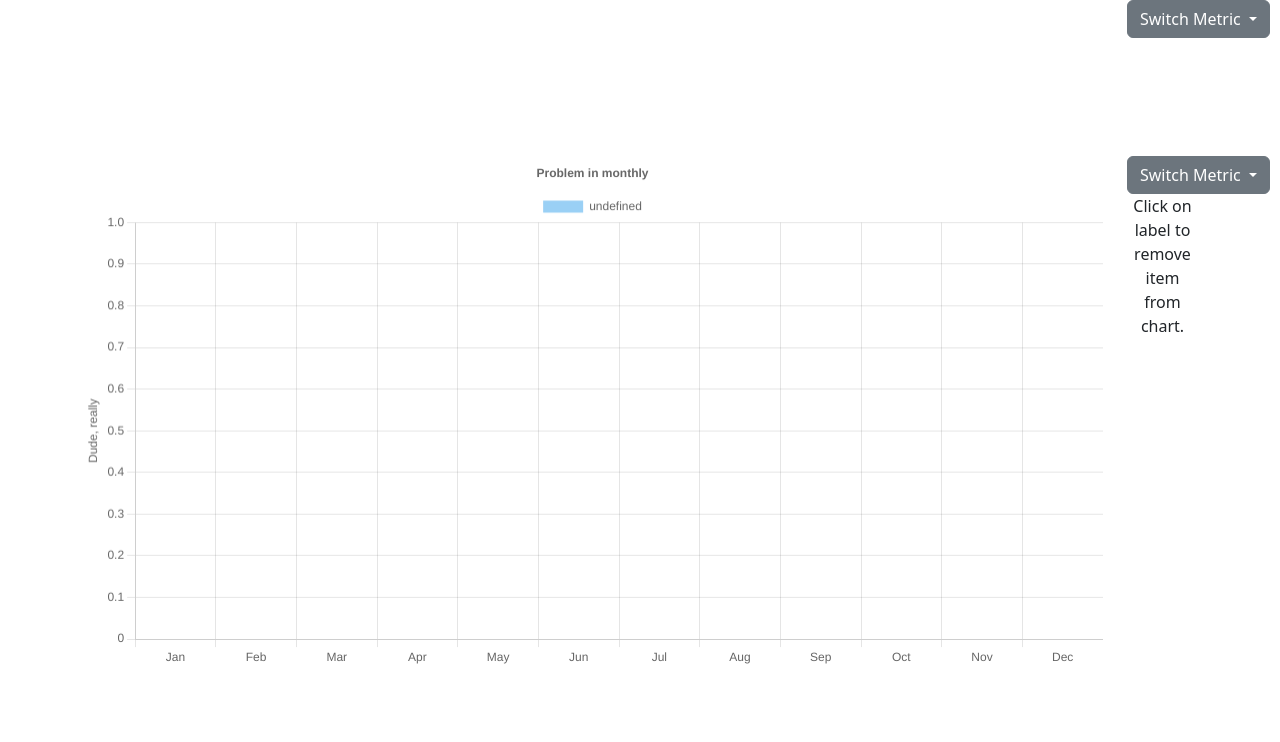
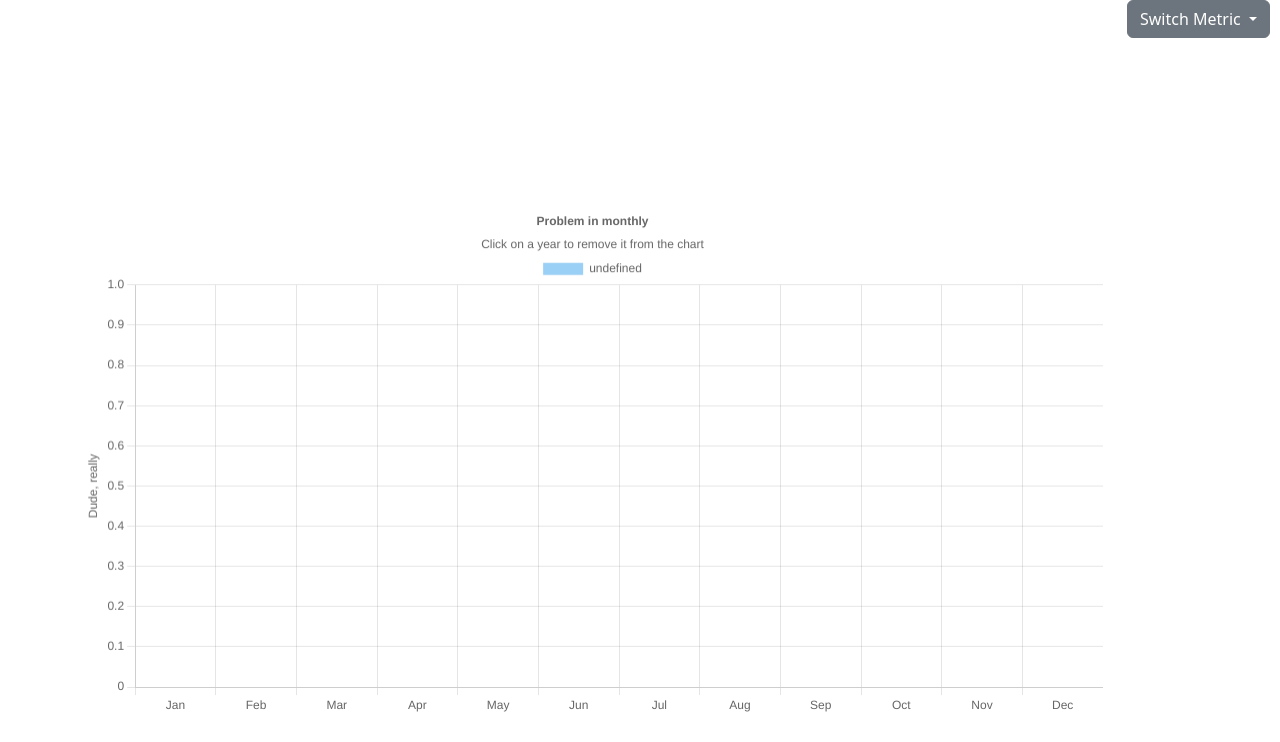
Before and after one commit to biketobass/NerdDat, a Django app: a page that uses strava_info/templates/strava_info/charts.html in a window 1280 px wide. Shown: the part 58-800 px from the top of the page. Run offline with Django 4.2, Linux system fonts and the light colour scheme; a user stored in the database is signed in; tables that the repository leaves empty hold one stand-in row (values such as "Sample post"); data that the repository does not hold is empty; a map, chart or similar area stays blank.

Commit message:
Added legend title for monthly charts

```diff
--- a/strava_info/templates/strava_info/charts.html
+++ b/strava_info/templates/strava_info/charts.html
@@ -35,13 +35,17 @@
         </div>
     </div>
     <div class="row justify-content-start">
+        <br>
+        <br>
+    </div>
+    <div class="row justify-content-start">
         <div class="col-11">
             <div>
                 <canvas id="monthly_chart" data-url="{% url 'strava_info:charts_data' act_type metric 'monthly' %}" aria-label="Bar chart" role="img"></canvas>
             </div>
         </div>
         <div class="col-1">
-            <div class="dropdown">
+            {% comment %} <div class="dropdown">
                 <a class="btn btn-secondary dropdown-toggle" href="#" role="button" data-bs-toggle="dropdown" aria-expanded="false">
                   Switch Metric
                 </a>
@@ -52,7 +56,7 @@
                         {% endfor %}
                 </ul>
             </div>
-            {% comment %} <div class="dropdown">
+            <div class="dropdown">
                 <a class="btn btn-secondary dropdown-toggle" href="#" role="button" data-bs-toggle="dropdown" aria-expanded="false">
                   Switch Timeframe
                 </a>
@@ -62,9 +66,9 @@
                             <li><a class="dropdown-item" href="{% url 'strava_info:charts' act_type metric tf %}">{{tf}}</a></li>
                         {% endfor %}
                 </ul>
-            </div> {% endcomment %}
+            </div>
             <p>Click on label to remove item from chart.</p>
-        </div>
+        </div> {% endcomment %}
     </div>
 </div>
 
@@ -156,7 +160,11 @@
                       animation : true,
                       plugins: {
                           legend: {
-                            display: true
+                            display: true,
+                            title : {
+                                text : "Click on a year to remove it from the chart",
+                                display : true
+                            }
                           },
                           tooltip: {
                             enabled: true
```
